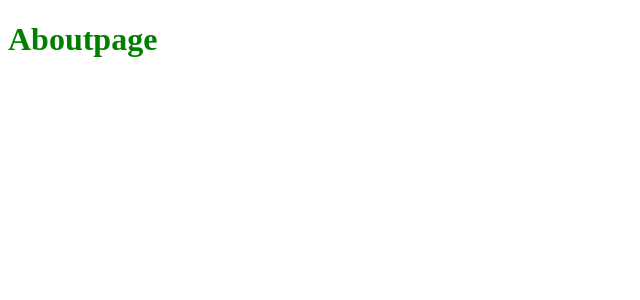
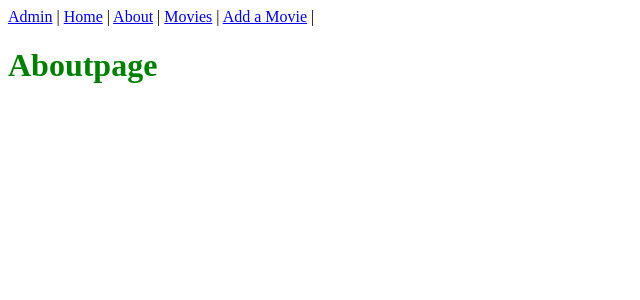
Before and after one commit to Hasanrizvi1993/Mybnb, a Django app: page /about/ in a window 1280 px wide. Shown: the top 300 px of the page, without its empty margins (0-640 px from the left). Run offline with Django 4.2, Linux system fonts and the light colour scheme.

Commit message:
added nav bar

```diff
--- a/main_app/templates/base.html
+++ b/main_app/templates/base.html
@@ -11,8 +11,24 @@
     <title>{% block title %}{% endblock %}</title>
 </head>
 <body>
-  {% block content %}
+  <body>
+    <nav>
+          <a href="/admin">Admin</a>
+          <span> | </span>
+          <a href="/">Home</a>
+          <span> | </span>
+          <a href="/about">About</a>
+          <span> | </span>
+          <a href="/homes">Movies</a>
+          <span> | </span>
+          <a href="{% url 'home_create' %}">Add a Movie</a>
+          <span> | </span>
+          </nav>
 
-  {% endblock %}
+      {% block content %}
+
+      {% endblock %}
+      {% block potato %}
+      {% endblock %}
 </body>
 </html>
```
